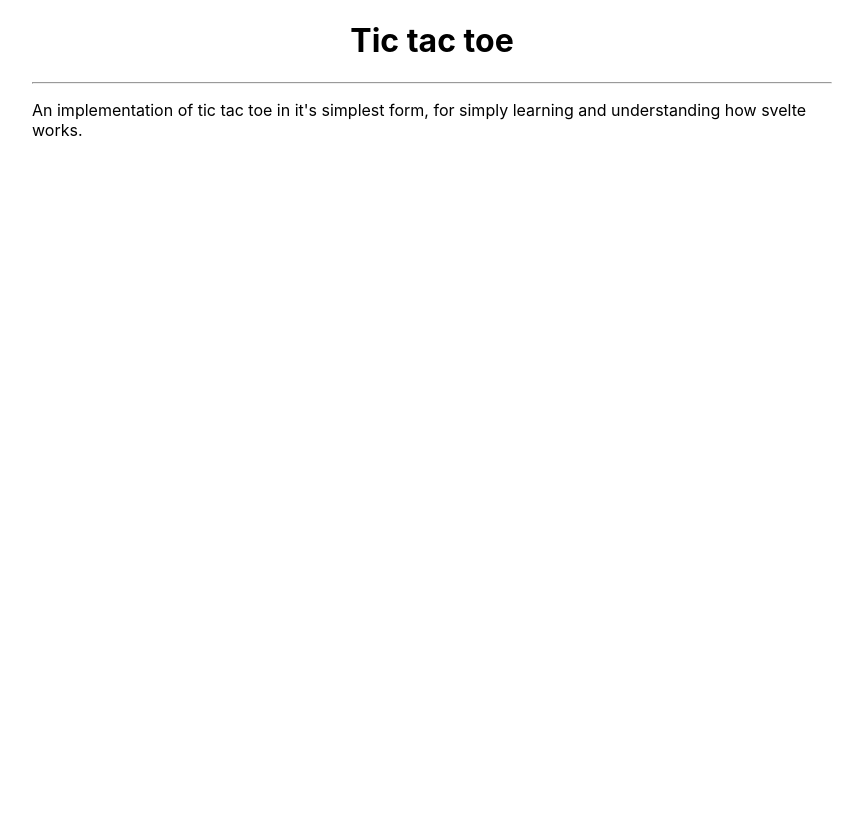
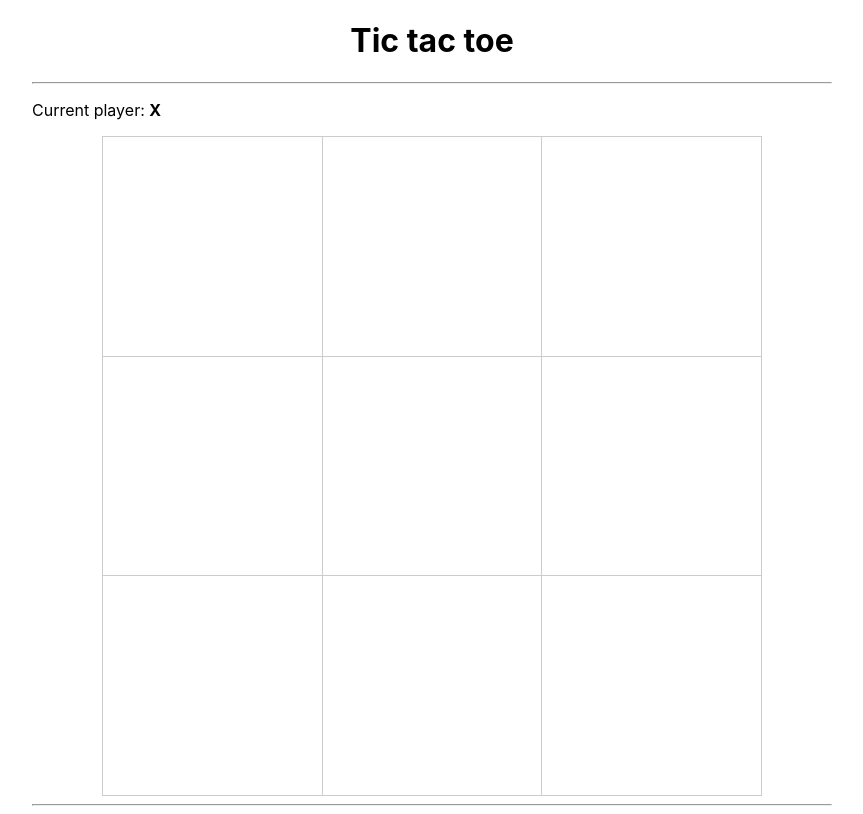
Before and after one commit to dhedegaard/tictactoe-svelte, a SvelteKit app: page / in a window 1280 px wide. Shown: the whole page, without its empty margins (208-1071 px from the left). Built offline with nearby package versions, Linux system fonts and the light colour scheme.

Commit message:
something works

```diff
--- /dev/null
+++ b/src/components/Board.svelte
@@ -0,0 +1,55 @@
+<script lang="ts">
+	import type { Board } from '../lib/game';
+
+	export let board: Board;
+	export let clickPosition: (x: number, y: number) => void;
+</script>
+
+<div class="grid">
+	{#each board as row, y}
+		<div class="row">
+			{#each row as cell, x}
+				<div tabindex="0" class="cell" on:click={() => clickPosition(x, y)}>{cell}</div>
+			{/each}
+		</div>
+	{/each}
+</div>
+
+<style class="grid">
+	.grid {
+		box-sizing: border-box;
+		max-width: 100%;
+		aspect-ratio: 1 / 1;
+		max-height: calc(100vh - 140px);
+		background-color: #ccc;
+		padding: 1px;
+		display: flex;
+		gap: 1px;
+		display: flex;
+		margin: 0 auto;
+		flex-direction: column;
+		justify-content: stretch;
+	}
+
+	.row {
+		flex: 1 1 0px;
+		box-sizing: border-box;
+		width: 100%;
+		display: flex;
+		gap: 1px;
+		background-color: transparent;
+	}
+
+	.cell {
+		aspect-ratio: 1 / 1;
+		box-sizing: border-box;
+		flex: 1 1 0px;
+		background-color: #fff;
+		font-size: 4em;
+		display: flex;
+		align-items: center;
+		justify-content: center;
+		user-select: none;
+		cursor: pointer;
+	}
+</style>
--- /dev/null
+++ b/src/components/Game.svelte
@@ -0,0 +1,34 @@
+<script lang="ts">
+	import { createGame } from '../lib/game';
+	import Board from './Board.svelte';
+
+	let game = createGame();
+	const clickPosition = (x: number, y: number) => {
+		const rc = game.clickPosition(x, y);
+		switch (rc) {
+			case 'game-ended':
+				alert('Game ended');
+				return;
+			case 'ok':
+				// State changed, trigger reactivity.
+				game = game;
+				return;
+			case 'position-already-taken':
+				alert('Position already taken');
+				return;
+			default:
+				throw new TypeError(`Unexpected game state: ${rc}`);
+		}
+	};
+</script>
+
+<p>Current player: <b>{game.currentPlayer}</b></p>
+
+{#if game.winner != null}
+	<h2>{game.winner} has won the game!</h2>
+	<button type="button" on:click={game.reset}>Reset game</button>
+{/if}
+
+<Board board={game.board} {clickPosition} />
+
+<hr />
--- /dev/null
+++ b/src/lib/game.ts
@@ -0,0 +1,87 @@
+export type CellValue = 'X' | 'O' | ' ';
+export type Player = 'X' | 'O';
+const isPlayer = (value: CellValue): value is Player => value !== ' ';
+export type Board = [
+	[CellValue, CellValue, CellValue],
+	[CellValue, CellValue, CellValue],
+	[CellValue, CellValue, CellValue]
+];
+
+const createInitialState = () => {
+	const board: Board = [
+		[' ', ' ', ' '],
+		[' ', ' ', ' '],
+		[' ', ' ', ' ']
+	];
+	const currentPlayer: Player = 'X';
+	const winner = undefined as Player | undefined;
+
+	return {
+		board: board as Board,
+		currentPlayer: currentPlayer as Player,
+		winner
+	};
+};
+
+export const createGame = () => {
+	let state = createInitialState();
+
+	const clickPosition = (x: number, y: number): 'position-already-taken' | 'ok' | 'game-ended' => {
+		if (x < 0 || x > 2 || y < 0 || y > 2) {
+			throw new Error('Invalid position');
+		}
+
+		if (state.board[y][x] !== ' ') {
+			return 'position-already-taken';
+		}
+		if (state.winner != null) {
+			return 'game-ended';
+		}
+
+		// Update the board.
+		state.board[y][x] = state.currentPlayer;
+		state.currentPlayer = state.currentPlayer === 'X' ? ('O' as Player) : ('X' as Player);
+
+		checkWinner();
+
+		return 'ok';
+	};
+
+	const checkWinner = () => {
+		if (state.winner != null) {
+			return;
+		}
+		for (let y = 0; y < 3; y++) {
+			const row = state.board[y];
+			const firstElem = row[0];
+			if (isPlayer(firstElem) && firstElem === row[1] && firstElem === row[2]) {
+				state.winner = firstElem;
+				return;
+			}
+		}
+		for (let x = 0; x < 3; x++) {
+			const firstElem = state.board[0][x];
+			if (
+				isPlayer(firstElem) &&
+				firstElem === state.board[1][x] &&
+				firstElem === state.board[2][x]
+			) {
+				state.winner = firstElem;
+				return;
+			}
+		}
+	};
+
+	const reset = () => {
+		state = createInitialState();
+	};
+
+	return {
+		board: Object.freeze(state.board) as Board,
+		currentPlayer: Object.freeze(state.currentPlayer),
+		clickPosition,
+		winner: state.winner,
+		state,
+		reset
+	};
+};
--- a/src/routes/+page.svelte
+++ b/src/routes/+page.svelte
@@ -1,10 +1,11 @@
+<script>
+	import Game from '../components/Game.svelte';
+</script>
+
 <div class="container">
 	<h1>Tic tac toe</h1>
 	<hr />
-	<p>
-		An implementation of tic tac toe in it's simplest form, for simply learning and understanding
-		how svelte works.
-	</p>
+	<Game />
 </div>
 
 <style>
```
